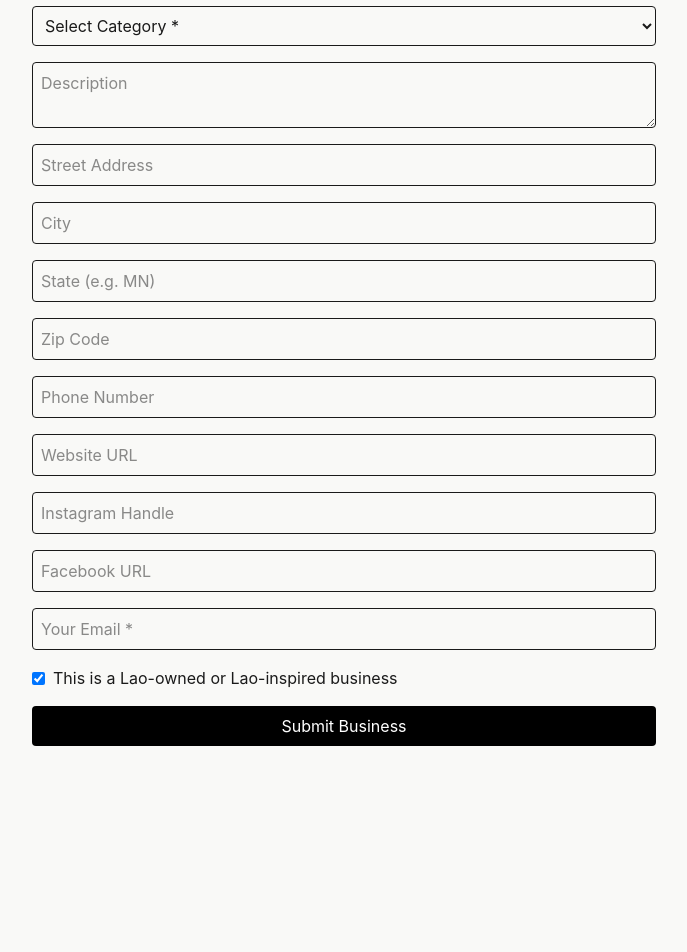
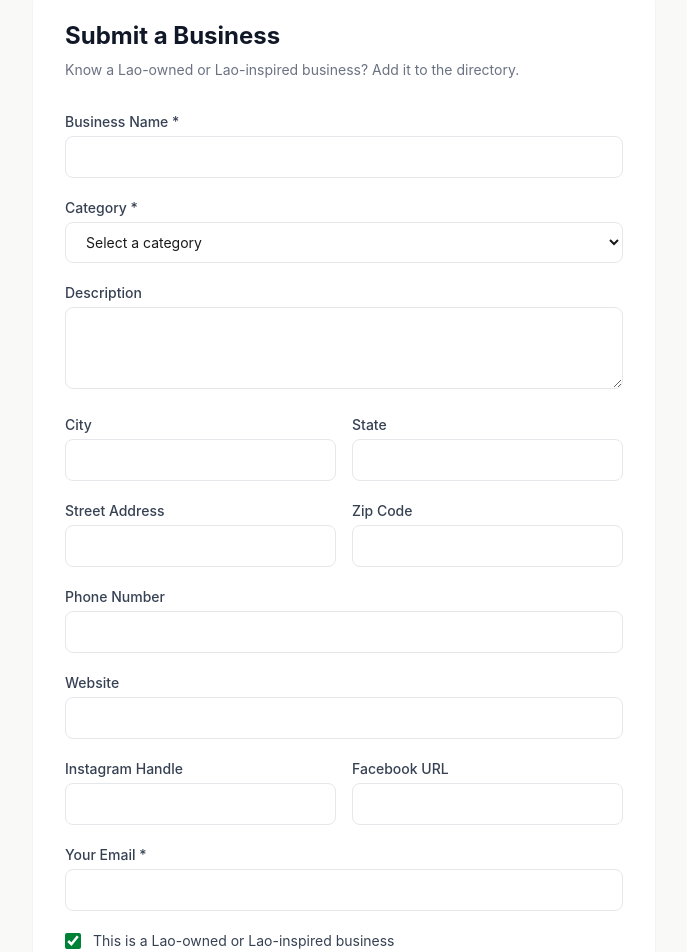
Before and after one commit to tonyinnmktg-ops/lao-list, a Next.js app: page /submit in a window 1280 px wide. Shown: the part 200-1152 px from the top of the page, without its empty margins (296-983 px from the left). Before the commit the page ends 970 px from the top, so only its background shows below. Built offline with nearby package versions, Linux system fonts and the light colour scheme; no server answers.

Commit message:
redesign form

```diff
--- a/app/submit/page.js
+++ b/app/submit/page.js
@@ -30,72 +30,127 @@ export default function SubmitPage() {
   async function handleSubmit(e) {
     e.preventDefault()
     setLoading(true)
-
-    const { data, error } = await supabase.from('submissions').insert([{
+    const { error } = await supabase.from('submissions').insert([{
       ...form,
       review_status: 'pending',
       status: 'active'
     }])
-
-    console.log('error:', error)
-    console.log('data:', data)
     if (!error) setSubmitted(true)
     setLoading(false)
   }
 
   if (submitted) return (
-    <main className="max-w-2xl mx-auto p-6">
-      <h1 className="text-2xl font-bold mb-4">Thank you!</h1>
-      <p>Your submission is under review and will be added to Lao List
-shortly.</p>
+    <main className="max-w-2xl mx-auto px-6 py-12">
+      <div className="bg-white rounded-2xl border border-gray-100 p-8 text-center">
+        <div className="text-4xl mb-4">🎉</div>
+        <h1 className="text-2xl font-bold text-gray-900 mb-2">Thank you!</h1>
+        <p className="text-gray-500">Your submission is under review and will be added to Lao List shortly.</p>
+        <a href="/" style={{ backgroundColor: '#2d5a3d' }} className="inline-block mt-6 text-white font-semibold px-6 py-3 rounded-full hover:opacity-90 transition">
+          Back to Directory
+        </a>
+      </div>
     </main>
   )
 
+  const inputClass = "w-full border border-gray-200 rounded-lg px-4 py-2.5 text-sm focus:outline-none focus:ring-2 focus:ring-green-700 bg-white"
+  const labelClass = "block text-sm font-medium text-gray-700 mb-1"
+
   return (
-    <main className="max-w-2xl mx-auto p-6">
-      <h1 className="text-2xl font-bold mb-6">Submit a Business</h1>
-      <form onSubmit={handleSubmit} className="flex flex-col gap-4">
-        <input name="name" placeholder="Business Name *" required
-onChange={handleChange} className="border p-2 rounded" />
-        <select name="category" required onChange={handleChange}
-className="border p-2 rounded">
-          <option value="">Select Category *</option>
+    <main className="max-w-2xl mx-auto px-6 py-12">
+      <a href="/" className="text-sm font-medium mb-8 inline-block" style={{ color: '#2d5a3d' }}>
+        ← Back to Directory
+      </a>
+
+      <div className="bg-white rounded-2xl border border-gray-100 p-8 mt-4">
+        <h1 className="text-2xl font-bold text-gray-900 mb-2">Submit a Business</h1>
+        <p className="text-gray-500 text-sm mb-8">Know a Lao-owned or Lao-inspired business? Add it to the directory.</p>
+
+        <form onSubmit={handleSubmit} className="flex flex-col gap-5">
+          <div>
+            <label className={labelClass}>Business Name *</label>
+            <input name="name" required onChange={handleChange} className={inputClass} />
+          </div>
+
+          <div>
+            <label className={labelClass}>Category *</label>
+            <select name="category" required onChange={handleChange} className={inputClass}>
+              <option value="">Select a category</option>
               <option value="restaurant">Restaurant</option>
               <option value="nonprofit">Nonprofit</option>
               <option value="service">Service</option>
               <option value="retail">Retail</option>
               <option value="other">Other</option>
             </select>
-        <textarea name="description" placeholder="Description"
-onChange={handleChange} className="border p-2 rounded" />
-        <input name="address" placeholder="Street Address"
-onChange={handleChange} className="border p-2 rounded" />
-        <input name="city" placeholder="City" onChange={handleChange}
-className="border p-2 rounded" />
-        <input name="state" placeholder="State (e.g. MN)"
-onChange={handleChange} className="border p-2 rounded" />
-        <input name="zip" placeholder="Zip Code" onChange={handleChange}
-className="border p-2 rounded" />
-        <input name="phone" placeholder="Phone Number"
-onChange={handleChange} className="border p-2 rounded" />
-        <input name="website" placeholder="Website URL"
-onChange={handleChange} className="border p-2 rounded" />
-        <input name="instagram" placeholder="Instagram Handle"
-onChange={handleChange} className="border p-2 rounded" />
-        <input name="facebook" placeholder="Facebook URL"
-onChange={handleChange} className="border p-2 rounded" />
-        <input name="submitter_email" type="email" placeholder="Your Email
-*" required onChange={handleChange} className="border p-2 rounded" />
-        <label className="flex items-center gap-2">
-          <input name="is_lao_owned" type="checkbox" defaultChecked
-onChange={handleChange} />
-          This is a Lao-owned or Lao-inspired business
+          </div>
+
+          <div>
+            <label className={labelClass}>Description</label>
+            <textarea name="description" onChange={handleChange} rows={3} className={inputClass} />
+          </div>
+
+          <div className="grid grid-cols-2 gap-4">
+            <div>
+              <label className={labelClass}>City</label>
+              <input name="city" onChange={handleChange} className={inputClass} />
+            </div>
+            <div>
+              <label className={labelClass}>State</label>
+              <input name="state" onChange={handleChange} className={inputClass} />
+            </div>
+          </div>
+
+          <div className="grid grid-cols-2 gap-4">
+            <div>
+              <label className={labelClass}>Street Address</label>
+              <input name="address" onChange={handleChange} className={inputClass} />
+            </div>
+            <div>
+              <label className={labelClass}>Zip Code</label>
+              <input name="zip" onChange={handleChange} className={inputClass} />
+            </div>
+          </div>
+
+          <div>
+            <label className={labelClass}>Phone Number</label>
+            <input name="phone" onChange={handleChange} className={inputClass} />
+          </div>
+
+          <div>
+            <label className={labelClass}>Website</label>
+            <input name="website" onChange={handleChange} className={inputClass} />
+          </div>
+
+          <div className="grid grid-cols-2 gap-4">
+            <div>
+              <label className={labelClass}>Instagram Handle</label>
+              <input name="instagram" onChange={handleChange} className={inputClass} />
+            </div>
+            <div>
+              <label className={labelClass}>Facebook URL</label>
+              <input name="facebook" onChange={handleChange} className={inputClass} />
+            </div>
+          </div>
+
+          <div>
+            <label className={labelClass}>Your Email *</label>
+            <input name="submitter_email" type="email" required onChange={handleChange} className={inputClass} />
+          </div>
+
+          <label className="flex items-center gap-3 cursor-pointer">
+            <input name="is_lao_owned" type="checkbox" defaultChecked onChange={handleChange} className="w-4 h-4 accent-green-700" />
+            <span className="text-sm text-gray-700">This is a Lao-owned or Lao-inspired business</span>
           </label>
-        <button type="submit" disabled={loading} className="bg-black
-text-white p-2 rounded">
+
+          <button
+            type="submit"
+            disabled={loading}
+            style={{ backgroundColor: '#2d5a3d' }}
+            className="text-white font-semibold py-3 rounded-full hover:opacity-90 transition mt-2"
+          >
             {loading ? 'Submitting...' : 'Submit Business'}
           </button>
         </form>
+      </div>
     </main>
   )
 }
```
Lines whose indentation alone changed are shown as unchanged.
